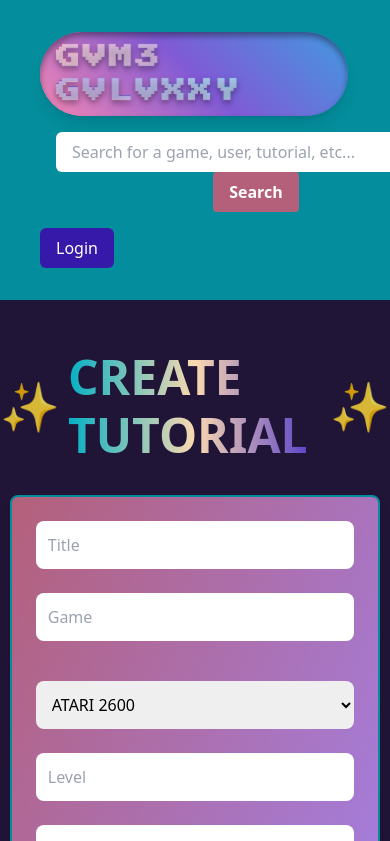
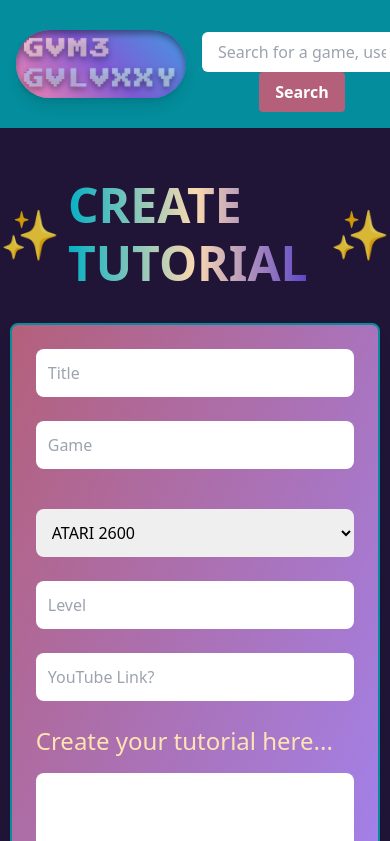
Before and after one commit to TheKyleKirby/GAME-GALAXXY, a React (Vite) app in the folder client/: page /createtutorial in a window 390 px wide. Shown: the top 841 px of the page. Built offline with nearby package versions, Linux system fonts and the light colour scheme.

Commit message:
Added bios to StaffMembers and created responsive navbar

```diff
--- a/client/src/components/Navbar.jsx
+++ b/client/src/components/Navbar.jsx
@@ -1,4 +1,3 @@
-// eslint-disable-next-line no-unused-vars
 import React, { useState, useEffect } from 'react';
 import { Link, useLocation } from 'react-router-dom';
 import SignUpModal from './SignupModal';
@@ -15,32 +14,26 @@ const Navbar = () => {
 
     const [isLoggedIn, setIsLoggedIn] = useState(false);
 
-    // Check if the user is logged in on initial render
     useEffect(() => {
         setIsLoggedIn(Auth.loggedIn());
     }, []);
 
-    // Toggle the state for the mobile menu
     const toggleMenu = () => {
         setIsMenuOpen(!isMenuOpen);
     };
 
-    // Toggle the state for the login modal
     const toggleLoginModal = () => {
         setIsLoginModalOpen(!isLoginModalOpen);
     };
 
-    // Toggle the state for the signup modal
     const toggleSignUpModal = () => {
         setIsSignUpModalOpen(!isSignUpModalOpen);
     };
 
-    // Close the mobile menu when navigating to a new location
     useEffect(() => {
         setIsMenuOpen(false);
     }, [location]);
 
-    // State for form inputs
     const [formState, setFormState] = useState({
         username: '',
         password: '',
@@ -48,7 +41,6 @@ const Navbar = () => {
 
     const [login] = useMutation(LOG_IN);
 
-    // Handle input changes
     const handleChange = (event) => {
         const { name, value } = event.target;
 
@@ -58,7 +50,6 @@ const Navbar = () => {
         });
     };
 
-    // Handle form submission for login
     const handleFormSubmit = async (event) => {
         event.preventDefault();
 
@@ -75,7 +66,6 @@ const Navbar = () => {
         }
     };
 
-    // Handle logout
     const logout = (event) => {
         event.preventDefault();
         Auth.logout();
@@ -84,20 +74,19 @@ const Navbar = () => {
 
     return (
         <>
-            <nav className="sticky top-0 z-50 border-gray-200 bg-tealBlue-dark flex flex-col md:flex-row md:flex-wrap md:justify-between w-full p-4">
-            <div className="flex flex-wrap items-center justify-between mx-2 p-4 w-full" style={{ width: "95%" }}>
-                    {/* Logo Section */}
+            <nav className="sticky top-0 z-50 border-gray-200 bg-tealBlue-dark flex flex-col md:flex-row md:justify-between w-full p-4">
+                <div className="flex items-center justify-between w-full">
                     <Link to="/" className="flex items-center space-x-3 rtl:space-x-reverse">
                         <div
-        className="self-center px-4 py-2 rounded-full shadow-lg transform hover:scale-105 transition-all duration-300 ease-in-out relative"
+                            className="self-center px-2 py-1 rounded-full shadow-lg transform hover:scale-105 transition-all duration-300 ease-in-out relative"
                             style={{
                                 background: 'linear-gradient(45deg, #F687B3, #805AD5, #4299E1)',
                                 borderRadius: '9999px',
-            padding: '8px 16px',
+                                padding: '4px 8px',
                             }}
                         >
                             <span
-            className="text-2xl font-bold tracking-wide"
+                                className="text-xl font-bold tracking-wide"
                                 style={{
                                     letterSpacing: '0.1em',
                                     color: 'transparent',
@@ -105,7 +94,7 @@ const Navbar = () => {
                                     WebkitBackgroundClip: 'text',
                                     backgroundImage: 'linear-gradient(45deg, #F687B3, #805AD5, #4299E1)',
                                     textShadow: '0px 1px 1px rgba(255, 255, 255, 0.5), 0px 4px 6px rgba(0, 0, 0, 0.4)',
-                fontFamily: '"Press Start 2P", cursive', // Pixel font style
+                                    fontFamily: '"Press Start 2P", cursive',
                                     position: 'relative',
                                     zIndex: 1,
                                 }}
@@ -129,8 +118,6 @@ const Navbar = () => {
                         </div>
                     </Link>
 
-
-                    {/* Search Bar and Mobile Menu Toggle */}
                     <div className="flex-grow flex items-center justify-center md:justify-between space-x-4 mt-4 md:mt-0">
                         <SearchBar />
                         <button
@@ -147,7 +134,6 @@ const Navbar = () => {
                         </button>
                     </div>
 
-                    {/* Login/Logout Button */}
                     <div className="flex space-x-4 mt-4 md:mt-0">
                         {isLoggedIn ? (
                             <button className="text-white bg-royalBlurp-dark px-4 py-2 rounded-md" onClick={logout}>Logout</button>
@@ -157,7 +143,6 @@ const Navbar = () => {
                     </div>
                 </div>
 
-                {/* Mobile Menu */}
                 <div className={`${isMenuOpen ? 'block' : 'hidden'} absolute top-16 left-0 w-full z-50`} id="navbar-hamburger">
                     <ul className="flex flex-col items-center justify-center font-medium mt-4 rounded-lg bg-tealBlue-dark dark:border-royalBlurp-dark">
                         <li>
@@ -181,7 +166,6 @@ const Navbar = () => {
                 </div>
             </nav>
 
-            {/* Login Modal */}
             {isLoginModalOpen && (
                 <div className="fixed inset-0 flex items-center justify-center bg-black bg-opacity-50 z-20">
                     <div className="bg-white p-6 rounded-md shadow-md w-96 relative">
@@ -213,7 +197,6 @@ const Navbar = () => {
                 </div>
             )}
 
-            {/* Sign Up Modal */}
             {isSignUpModalOpen && (
                 <SignUpModal />
             )}
--- a/client/src/components/SearchBar.jsx
+++ b/client/src/components/SearchBar.jsx
@@ -23,7 +23,7 @@ const handleSubmit = (event) =>{
 	return (
 		<form onSubmit={handleSubmit} action='/results' className='flex flex-col md:flex-row items-center max-w-4xl mx-auto'>
 			<div className="flex-2 mx-4">
-			<input onChange={handleInput} type="text" placeholder="Search for a game, user, tutorial, etc..." className="w-[400px] md:w-[600px] lg:w-[800px] px-4 py-2 md:px-7 md:py-1 rounded-md focus:outline-none focus:ring-2 focus:ring-goldenOrange-dark" />
+			<input onChange={handleInput} type="text" placeholder="Search for a game, user, tutorial, etc..." className="w-[200px] md:w-[400px] lg:w-[600px] px-4 py-2 md:px-7 md:py-1 rounded-md focus:outline-none focus:ring-2 focus:ring-goldenOrange-dark" />
 		</div>
 		<button type='submit' className="bg-pinkyPink-dark hover:bg-lightLavender-dark text-white font-semibold py-2 px-4 md:py-1 md:px-6 md:text-base rounded">Search</button>
 		</form>
--- a/client/src/components/staffMembers.jsx
+++ b/client/src/components/staffMembers.jsx
@@ -7,24 +7,24 @@ import image5 from '/images/about/tristan.jpg';
 import image6 from '/images/about/betzy.jpg';
 
 const staffMembers = [
-  {name: 'Tish Sirface', aka: '@ThisTish', image: image1, level:'Level 1 developer', bio: '(insert bio here)'},
-  {name: 'Kyle Kirby', aka: '@Kirbsteroonie', image: image2, level:'Level 1 developer', bio: '(insert bio here)'},
+  {name: 'Tish Sirface', aka: '@ThisTish', image: image1, level:'Level 1 developer', bio: 'Web Developer, Crocheter, Disc Golfer'},
+  {name: 'Kyle Kirby', aka: '@Kirbsteroonie', image: image2, level:'Level 1 developer', bio: 'Father, Golfer, Coder, and Pizza Inhaler'},
   {
       name: 'Beth McKinney',
       aka: '@Corgilicious',
       image: image3,
       level: 'Level 1 developer',
-      bio: '(insert bio here)',
+      bio: "I'm here so I don't get fined 🤷‍♀️",
       objectPosition: 'center top', // Adjusted position
   },
-  {name: 'Karina Gonzalez', aka: '@Aimee_kgl', image: image4, level:'Level 1 developer', bio: '(insert bio here)'},
-  {name: 'Tristan Smith', aka: '@Whiskeyy_RL', image: image5, level:'Level 1 developer', bio: '(insert bio here)'},
+  {name: 'Karina Gonzalez', aka: '@Aimee_kgl', image: image4, level:'Level 1 developer', bio: '🧩 Puzzler, Big Bang Theory ⚛️'},
+  {name: 'Tristan Smith', aka: '@Whiskeyy_RL', image: image5, level:'Level 1 developer', bio: 'https://www.youtube.com/watch?v=C6-F19hJ1h0&t=53s'},
   {
       name: 'Betzaida Taylor',
       aka: '@Nyxie96',
       image: image6,
       level: 'Level 1 developer',
-      bio: '(insert bio here)',
+      bio: '🎧 Rave enthusiast | 🎲 D&D adventurer | 💻 Coding newbie Living life one beat at a time and exploring the digital world online. Catch me at the rail or rolling dice in a campaign ✨',
       objectPosition: 'center top', // Adjusted position
   },
 ];
```
Lines whose indentation alone changed are shown as unchanged.
